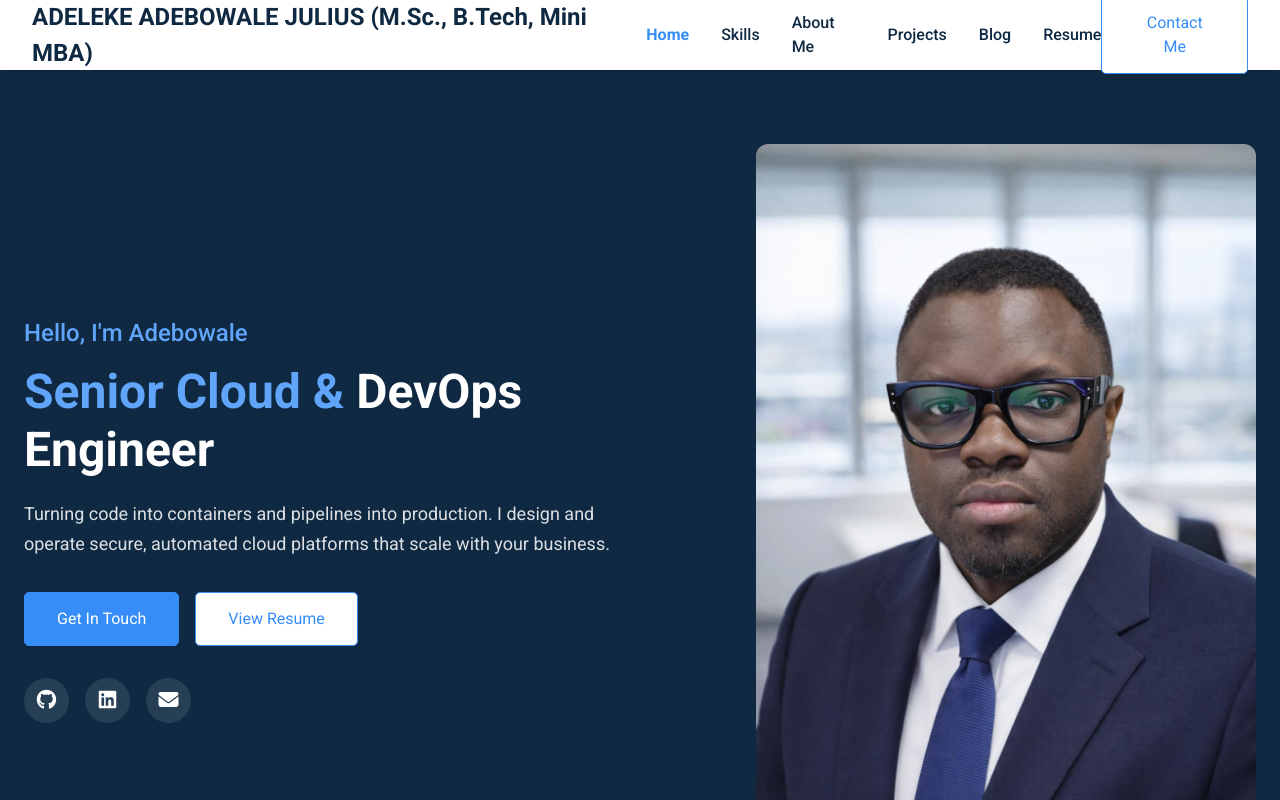
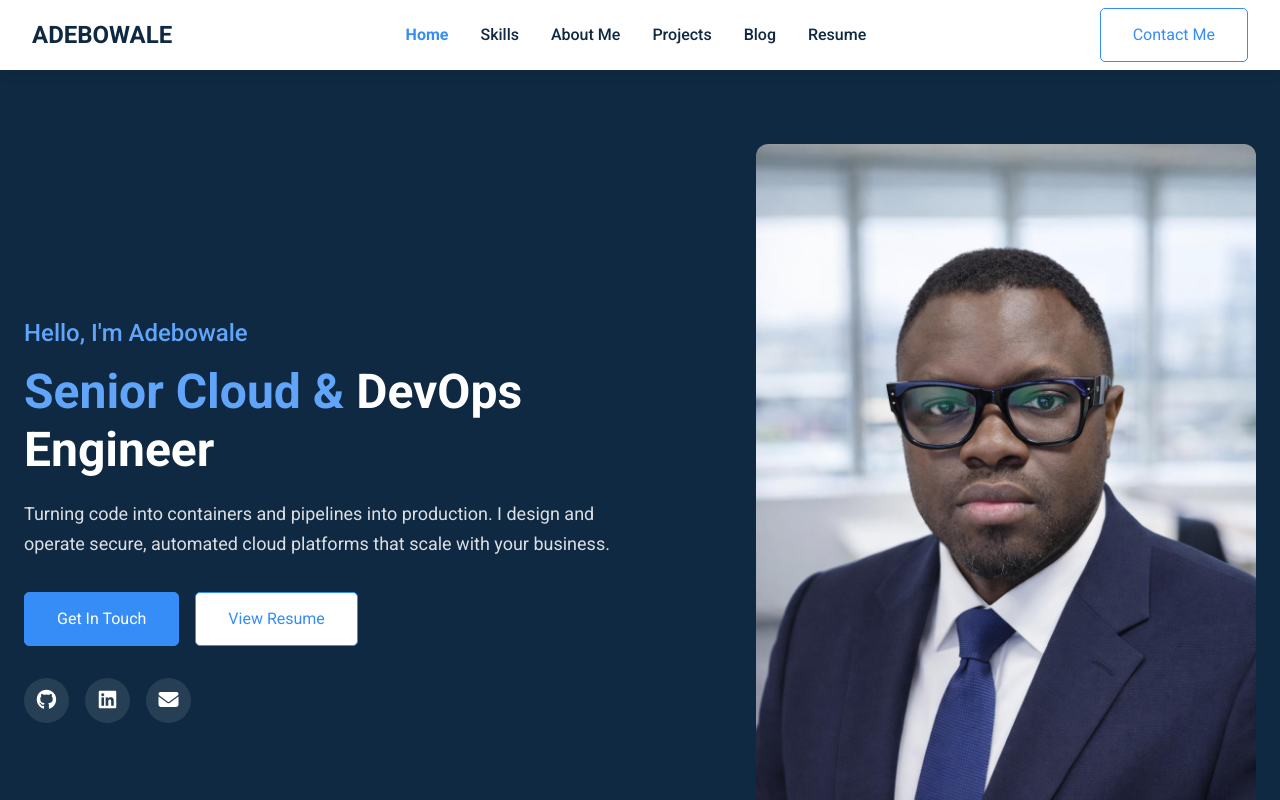
Before and after one commit to bowale01/Adebowale-myportfoliopage-app, a React (Create React App) app: page / in a window 1280 px wide. Shown: the top 800 px of the page. Built offline with nearby package versions, Linux system fonts and the light colour scheme.

Commit message:
Simplify navbar and footer to show just ADEBOWALE

```diff
--- a/src/Pages/Home/Footer.jsx
+++ b/src/Pages/Home/Footer.jsx
@@ -24,7 +24,7 @@ function Footer() {
 
       <div className="footer--content--wrapper">
         <div className="footer--branding">
-          <span className="footer--logo-text">ADELEKE ADEBOWALE JULIUS (M.Sc., B.Tech, Mini MBA)</span>
+          <span className="footer--logo-text">ADEBOWALE</span>
         </div>
 
         <div className="footer--items">
--- a/src/Pages/Home/Navbar.jsx
+++ b/src/Pages/Home/Navbar.jsx
@@ -53,7 +53,7 @@ function Navbar() {
       <div className="navbar-container">
         <div className="navbar-logo">
           <a href="https://adelekeadebowale.com" className="logo-text">
-            <span className="logo-name">ADELEKE ADEBOWALE JULIUS (M.Sc., B.Tech, Mini MBA)</span>
+            <span className="logo-name">ADEBOWALE</span>
           </a>
         </div>
 
```
